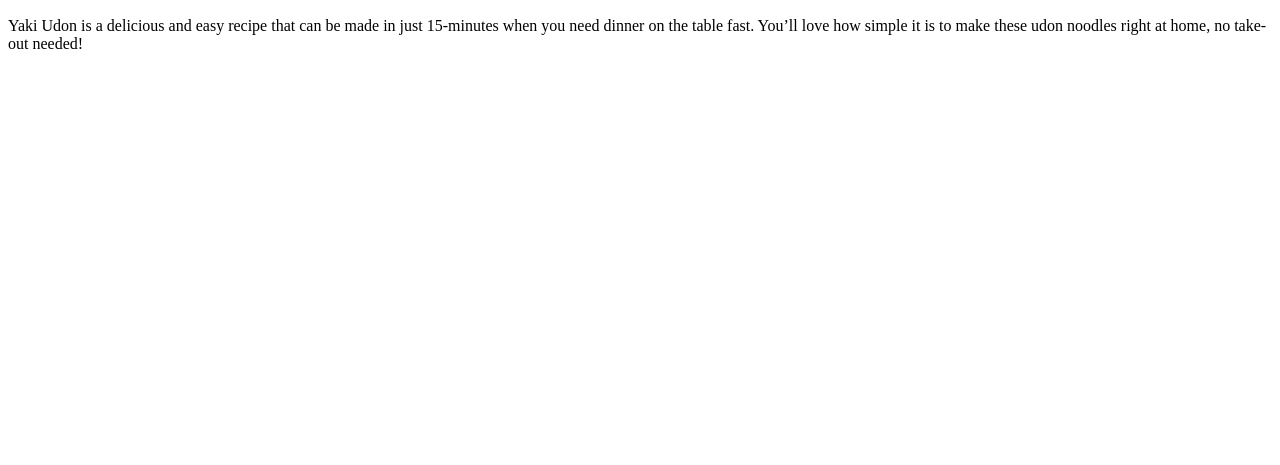
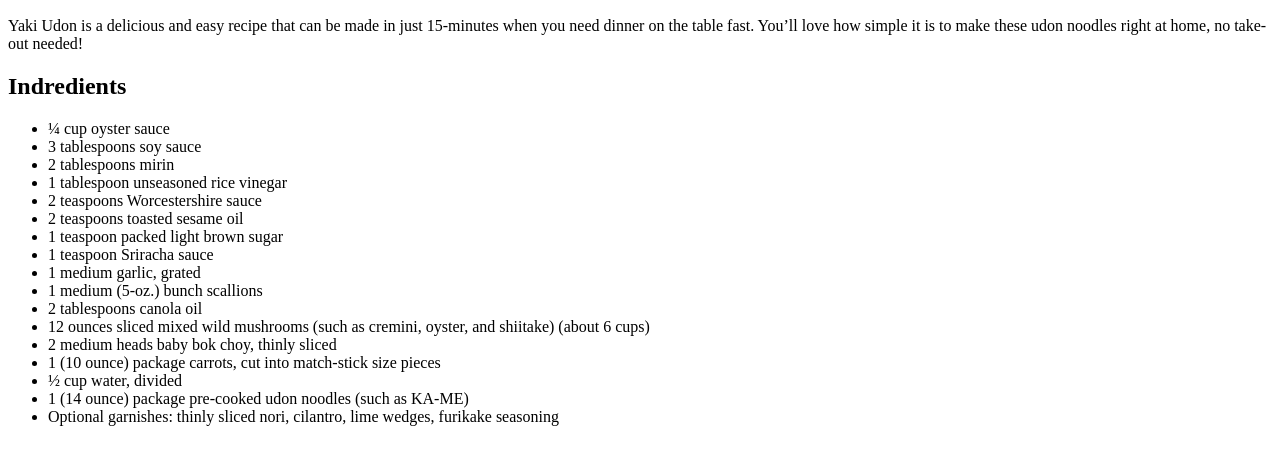
Before and after one commit to weklihua/odin-recipes, a plain HTML site: page recipes/udon.html in a window 1280 px wide. Shown: the part 317-782 px from the top of the page. Drawn offline with Linux system fonts and the light colour scheme.

Commit message:
add ingredients

```diff
--- a/recipes/udon.html
+++ b/recipes/udon.html
@@ -13,5 +13,26 @@
 
     <p>Yaki Udon is a delicious and easy recipe that can be made in just 15-minutes when you need dinner on the table fast. You’ll love how simple it is to make these udon noodles right at home, no take-out needed!</p>
 
+    <h2>Indredients</h2>
+    <ul>
+        <li>¼ cup oyster sauce</li>
+        <li>3 tablespoons soy sauce</li>
+        <li>2 tablespoons mirin</li>
+        <li>1 tablespoon unseasoned rice vinegar</li>
+        <li>2 teaspoons Worcestershire sauce</li>
+        <li>2 teaspoons toasted sesame oil</li>
+        <li>1 teaspoon packed light brown sugar</li>
+        <li>1 teaspoon Sriracha sauce</li>
+        <li>1 medium garlic, grated</li>
+        <li>1 medium (5-oz.) bunch scallions</li>
+        <li>2 tablespoons canola oil</li>
+        <li>12 ounces sliced mixed wild mushrooms (such as cremini, oyster, and shiitake) (about 6 cups)</li>
+        <li>2 medium heads baby bok choy, thinly sliced</li>
+        <li>1 (10 ounce) package carrots, cut into match-stick size pieces</li>
+        <li>½ cup water, divided</li>
+        <li>1 (14 ounce) package pre-cooked udon noodles (such as KA-ME)</li>
+        <li>Optional garnishes: thinly sliced nori, cilantro, lime wedges, furikake seasoning</li>
+    </ul>
+
 </body>
 </html>
```
